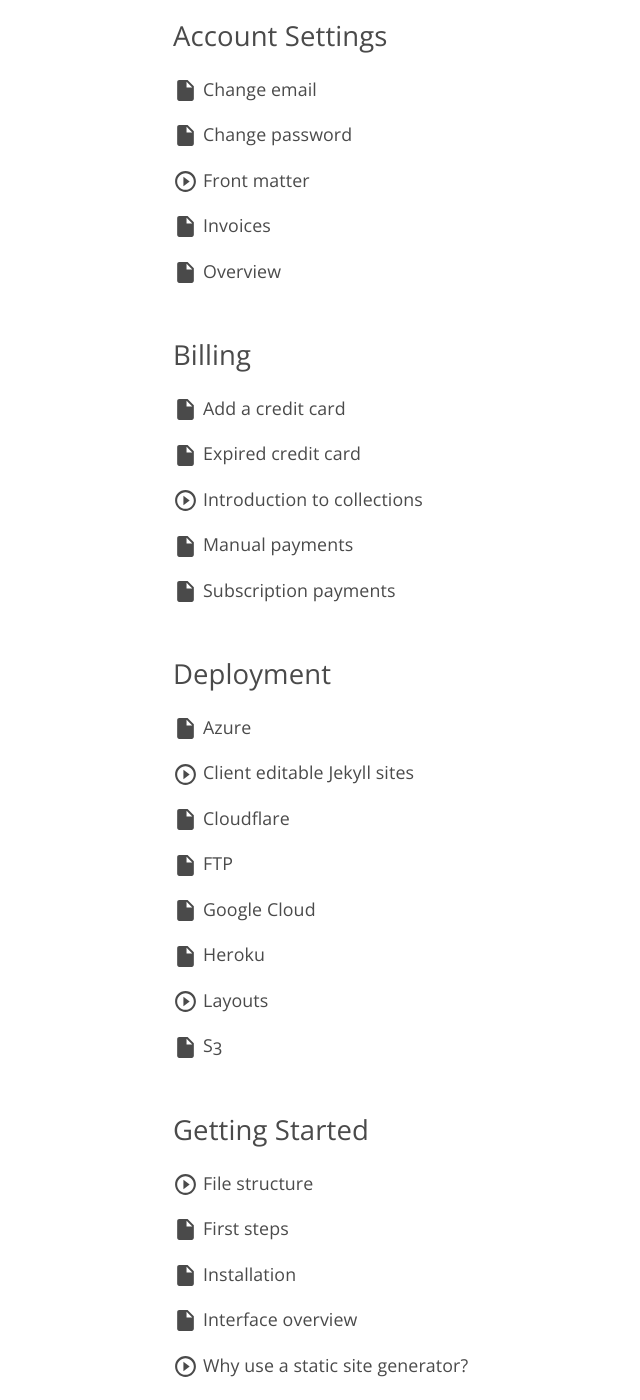
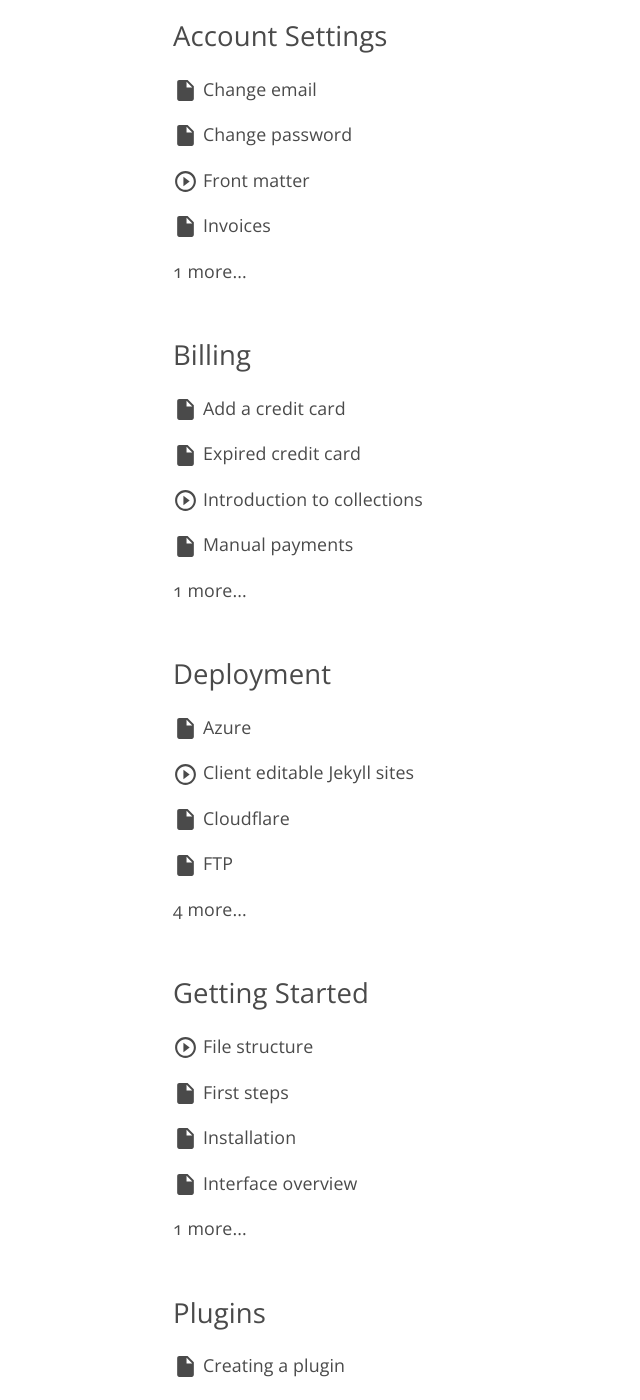
Before and after one commit to robotica-gac/robotica-gac.github.io, a Jekyll site: the page built from index.html, in a window 1280 px wide and 1400 px high, scrolled down 442 px. Shown: the whole window, without its empty margins (17-657 px from the left). Built offline with Jekyll 4.4.1, drawn with Linux system fonts in a browser that asks for light colours; nearby versions of some CDN libraries; some of the changed text lies outside the part shown.

Commit message:
Revert "Eliminar pliegue de la pag principal"
This reverts commit 4f2ea392b165afca97845d0cb8710767612d4509.

```diff
--- a/index.html
+++ b/index.html
@@ -9,14 +9,17 @@
 		{% assign size = posts | size %}
 		<section class="category">
 				<h3>
-					<a>{{ name | replace: "-", " " }}</a>
+					<a href="{{ site.baseurl }}/category/{{ name | slugify }}/">{{ name | replace: "-", " " }}</a>
 				</h3>
 
 			<ul>
 				{% assign tutorials = posts | sort: "title" %}
-				{% for tutorial in tutorials %}
+				{% for tutorial in tutorials limit: 4 %}
 					<li><a href="{{ site.baseurl }}{{ tutorial.url }}">{% include document-icon.html icon=tutorial.type %}{{ tutorial.title }}</a></li>
 				{% endfor %}
+				{% if size > 4 %}
+					<li><a href="{{ site.baseurl }}/category/{{ name | slugify }}/">{{ size | minus: 4 }} more...</a></li>
+				{% endif %}
 			</ul>
 		</section>
 	{% endfor %}
```
